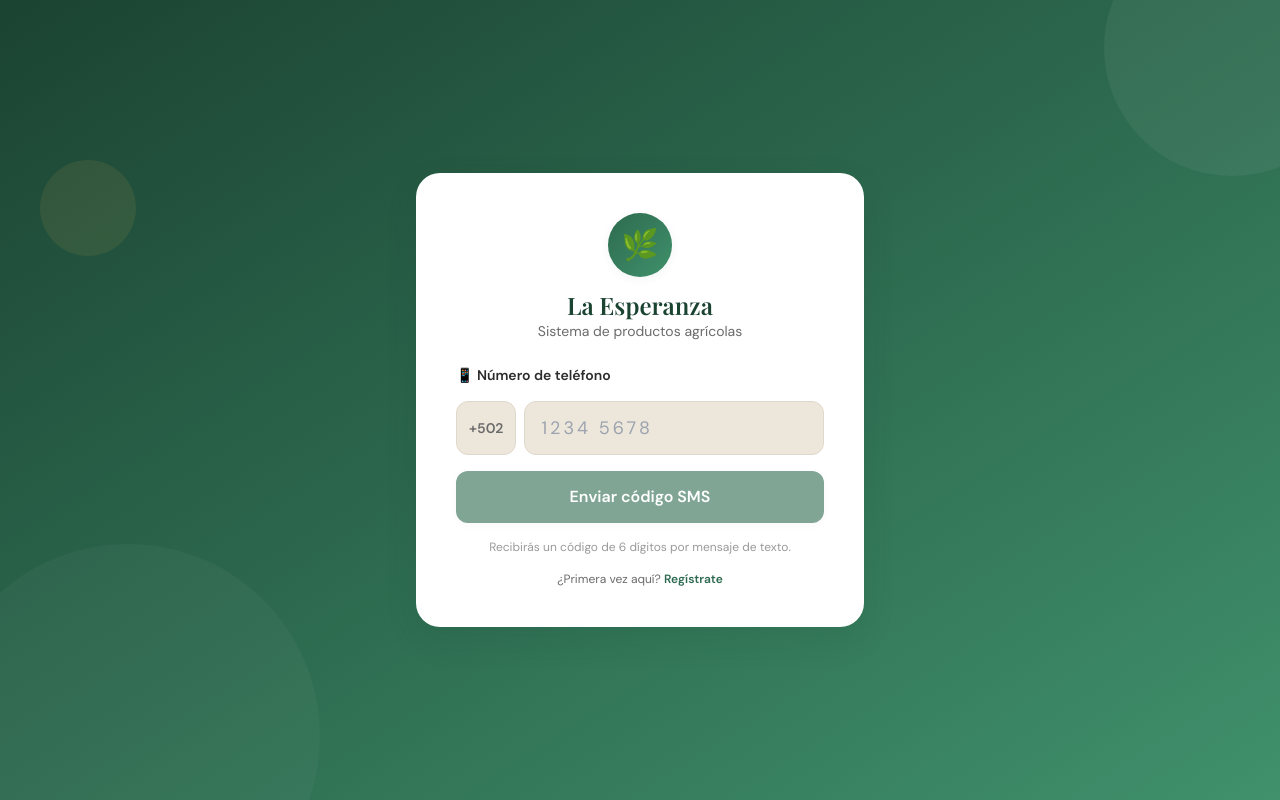
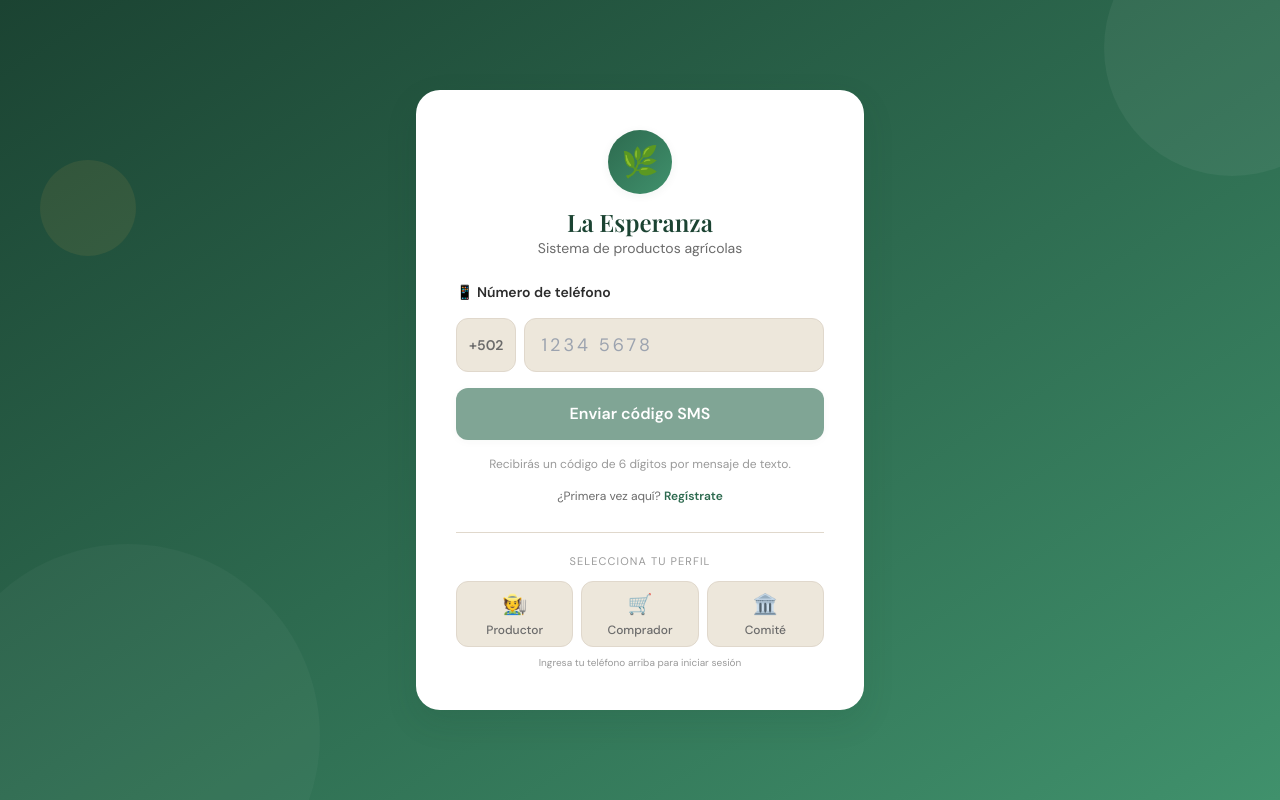
Before and after one commit to MRrobotLily/La-Esperanza, a React (Vite) app in the folder web-react-ts/: page /login in a window 1280 px wide. Built offline with nearby package versions, Linux system fonts and the light colour scheme; no server answers.

Commit message:
arreglar botones solo informativos del login

```diff
--- a/web-react-ts/src/screens/Login/index.tsx
+++ b/web-react-ts/src/screens/Login/index.tsx
@@ -115,6 +115,36 @@ export default function Login() {
             </button>
           </div>
         )}
+
+        {state.paso === 'telefono' && (
+          <div className="mt-7 border-t border-line pt-5">
+            <p className="mb-3 text-center text-[11px] uppercase tracking-widest text-ink-light">
+              Selecciona tu perfil
+            </p>
+            <div className="grid grid-cols-3 gap-2">
+              {[
+                { emoji: '🧑‍🌾', label: 'Productor' },
+                { emoji: '🛒', label: 'Comprador' },
+                { emoji: '🏛️', label: 'Comité' },
+              ].map((d) => (
+                <button
+                  key={d.label}
+                  type="button"
+                  className="flex flex-col items-center gap-1 rounded-xl border border-line bg-bg-alt py-2 text-xs font-medium text-ink-muted transition-all hover:border-primary hover:bg-primary-soft/40"
+                  onClick={() => {
+                    // Solo informativo, no hace nada automático
+                  }}
+                >
+                  <span className="text-xl">{d.emoji}</span>
+                  {d.label}
+                </button>
+              ))}
+            </div>
+            <p className="mt-2 text-center text-[10px] text-ink-light">
+              Ingresa tu teléfono arriba para iniciar sesión
+            </p>
+          </div>
+        )}
       </div>
     </div>
   );
```
